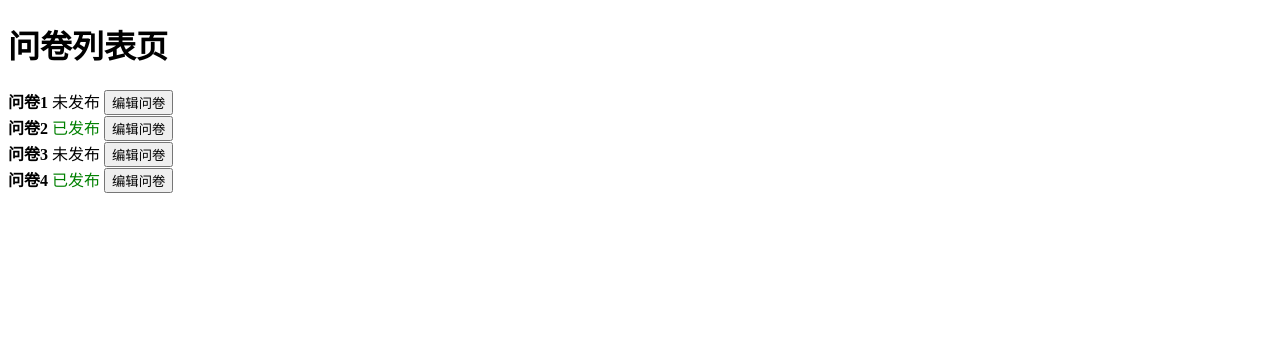
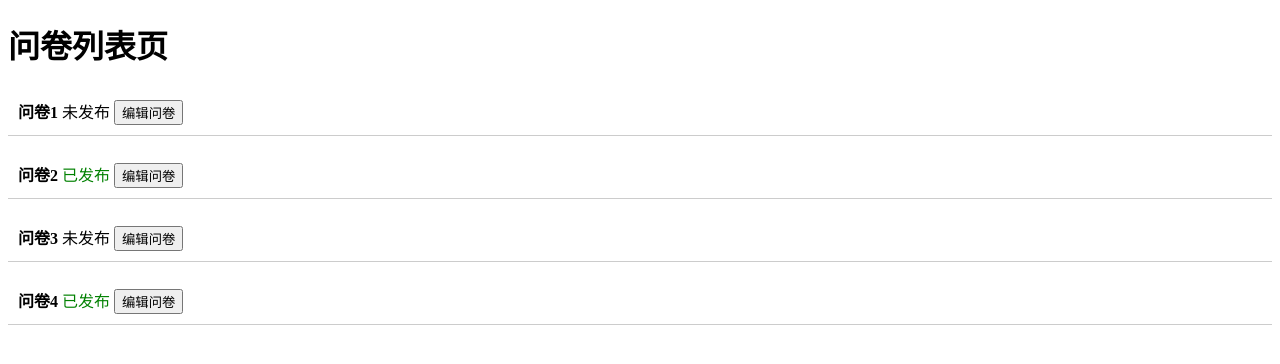
Before and after one commit to ZifengChen/react-demo-cra, a React (Create React App) app: page / in a window 1280 px wide. Shown: the top 364 px of the page. Built offline with nearby package versions, Linux system fonts and the light colour scheme.

Commit message:
style: 列表页引入css

```diff
--- a/src/App.tsx
+++ b/src/App.tsx
@@ -1,5 +1,5 @@
 import React from 'react'
-import './App.css'
+import './App1.css'
 
 function App() {
   const questionList = [
@@ -18,7 +18,7 @@ function App() {
         {questionList.map(question => {
           const { id, title, isPublished } = question
           return (
-            <div key={id}>
+            <div key={id} className="list-item">
               <strong>{title}</strong>
               &nbsp;
               {isPublished ? <span style={{ color: 'green' }}>已发布</span> : <span>未发布</span>}
--- /dev/null
+++ b/src/App1.css
@@ -0,0 +1,5 @@
+.list-item {
+  border-bottom: 1px solid #ccc;
+  padding: 10px;
+  margin-bottom: 16px;
+}
```
Also changed, not shown: .prettierrc.js.
